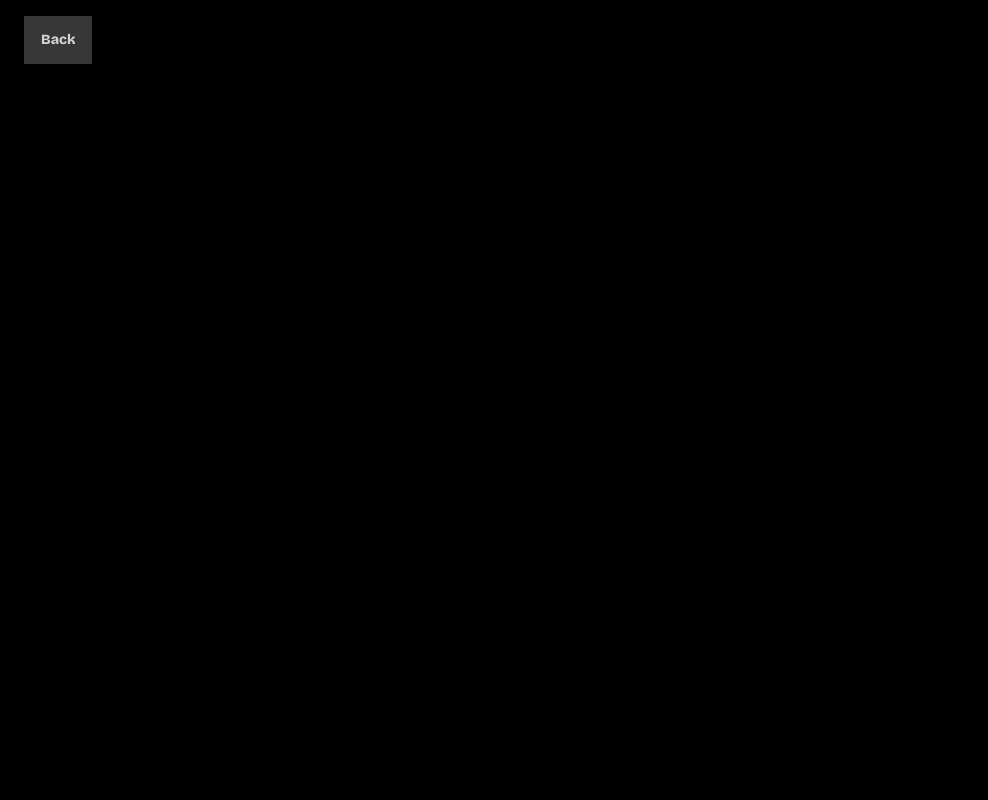
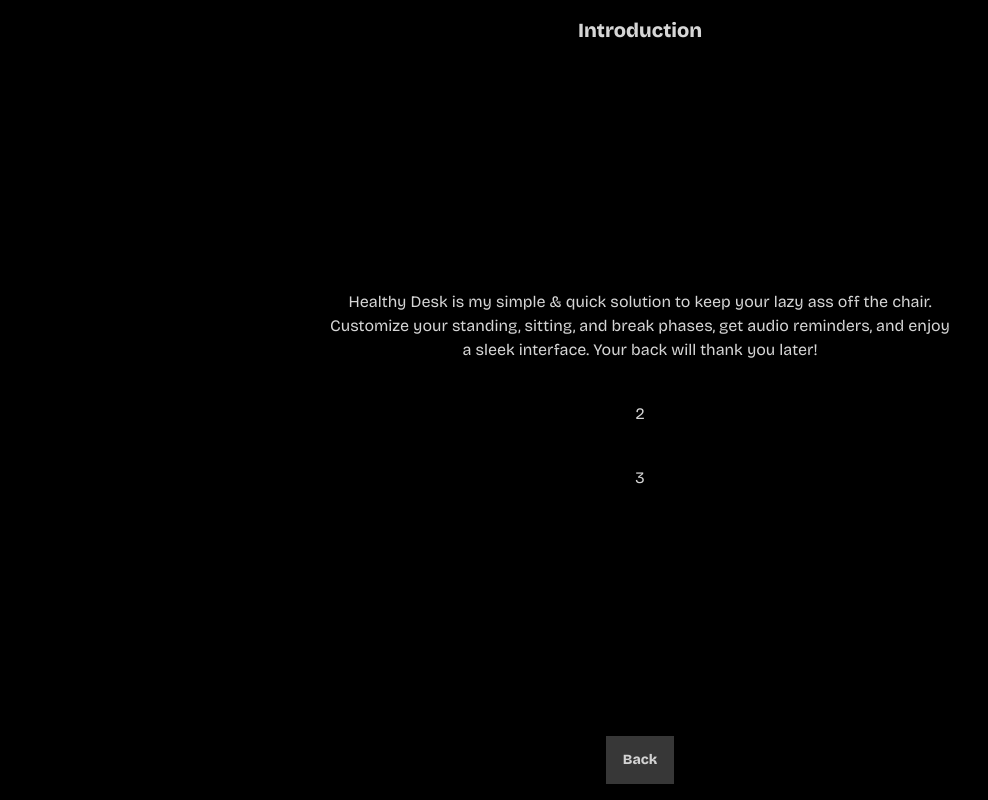
Before and after one commit to JonasHaas/healthy-desk, a Next.js app: page /help in a window 1280 px wide. Shown: the whole page, without its empty margins (0-988 px from the left). Built offline with nearby package versions, Linux system fonts and the light colour scheme.

Commit message:
add help section content

```diff
--- a/src/app/help/page.js
+++ b/src/app/help/page.js
@@ -4,12 +4,28 @@
 
 export default function HelpPage() {
   return (
-    <>
+    <div className='flex flex-col justify-between items-center min-h-screen max-w-2xl mx-auto'>
+      <header className="flex justify-between items-center py-4 px-6">
+        <div className=" flex items-center text-xl font-bold">
+          Introduction
+        </div>
+      </header>
+      <main className="flex flex-col items-center justify-center py-4 px-6 gap-10">
+        <section className='text-center'>
+          Healthy Desk is my simple & quick solution to keep your lazy ass off the chair. Customize your standing, sitting, and break phases, get audio reminders, and enjoy a sleek interface. Your back will thank you later!
+        </section>
+        <section>
+          2
+        </section>
+        <section>
+          3
+        </section>
+      </main>
       <footer className="flex justify-between items-center gap-5 py-4 px-6">
         <Link href="/">
           <button className="btn btn-primary back-button">Back</button>
         </Link>
       </footer>
-    </>
+    </div>
   );
 }
```
